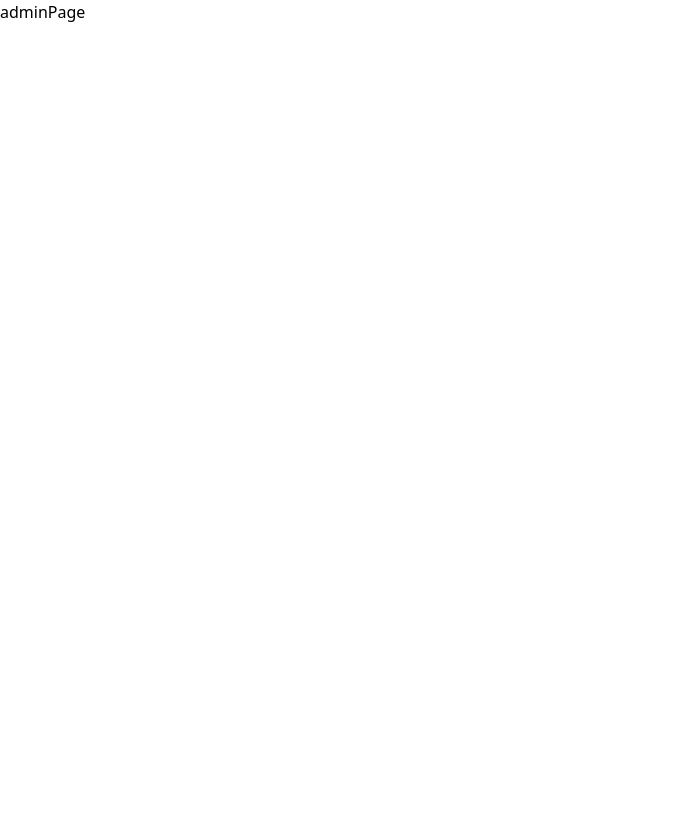
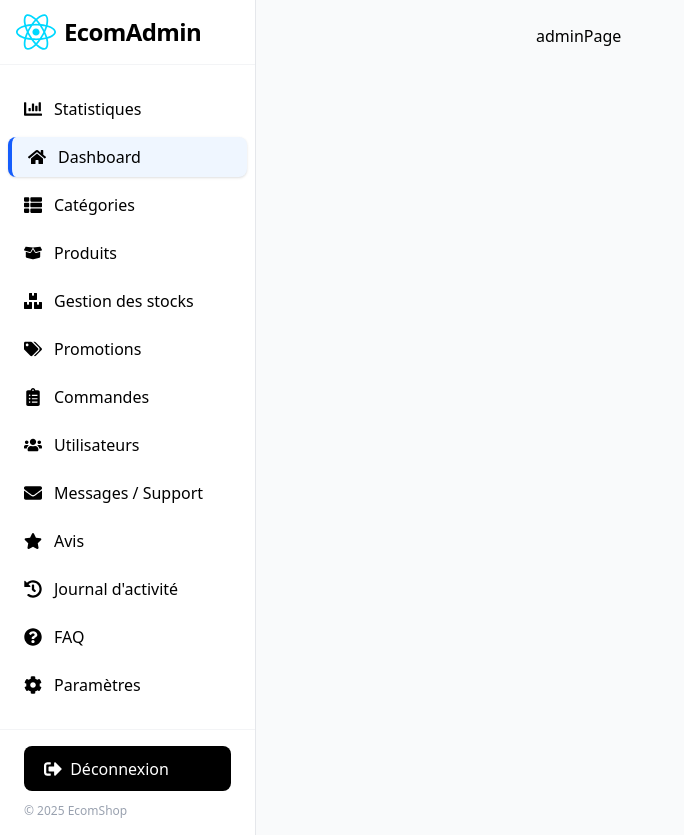
Before and after one commit to Sullivankow/ecom_template_react_php, a React (Vite) app in the folder ecomFront/: page /admin in a window 1280 px wide. Shown: the whole page, without its empty margins (0-684 px from the left). Before the commit the page ends 800 px from the top, so only its background shows below. Built offline with nearby package versions, Linux system fonts and the light colour scheme.

Commit message:
Ajout menu sidebar ok

```diff
--- a/ecomFront/src/pages/admin/adminPage.tsx
+++ b/ecomFront/src/pages/admin/adminPage.tsx
@@ -1,9 +1,17 @@
 
+import AdminSidebar from './components/adminSidebar';
 
-function adminPage() {
+function AdminPage() {
   return (
-    <div id="admin" className="text-black">adminPage</div>
-  )
+    <div className="flex min-h-screen bg-gray-50">
+      <AdminSidebar />
+      <main className="flex-1 p-6 md:ml-64">
+        <div id="admin" className="text-black">
+          adminPage
+        </div>
+      </main>
+    </div>
+  );
 }
 
-export default adminPage
+export default AdminPage;
--- a/ecomFront/src/pages/admin/components/adminSidebar.tsx
+++ b/ecomFront/src/pages/admin/components/adminSidebar.tsx
@@ -1,9 +1,94 @@
 
 
-function adminSidebar() {
+import { Link, useLocation } from "react-router-dom";
+import { useState } from "react";
+import { FaHome, FaBoxOpen, FaTags, FaUsers, FaCog, FaBars, FaStar, FaSignOutAlt, FaClipboardList, FaChartBar, FaThList, FaBoxes, FaEnvelope, FaBook, FaHistory, FaQuestionCircle } from "react-icons/fa";
+import logo from '../../../assets/react.svg';
+
+const sidebarLinks = [
+  { name: "Statistiques", to: "/admin/stats", icon: <FaChartBar /> },
+  { name: "Dashboard", to: "/admin", icon: <FaHome /> },
+  { name: "Catégories", to: "/admin/categories", icon: <FaThList /> },
+  { name: "Produits", to: "/admin/products", icon: <FaBoxOpen /> },
+  { name: "Gestion des stocks", to: "/admin/stocks", icon: <FaBoxes /> },
+  { name: "Promotions", to: "/admin/promos", icon: <FaTags /> },
+  { name: "Commandes", to: "/admin/orders", icon: <FaClipboardList /> },
+  { name: "Utilisateurs", to: "/admin/users", icon: <FaUsers /> },
+  { name: "Messages / Support", to: "/admin/support", icon: <FaEnvelope /> },
+  { name: "Avis", to: "/admin/reviews", icon: <FaStar /> },
+  { name: "Journal d'activité", to: "/admin/logs", icon: <FaHistory /> },
+  { name: "FAQ", to: "/admin/faq", icon: <FaQuestionCircle /> },
+  { name: "Paramètres", to: "/admin/settings", icon: <FaCog /> },
+];
+
+const AdminSidebar = () => {
+  const location = useLocation();
+  const [open, setOpen] = useState(false);
+
   return (
-    <div>adminSidebar</div>
-  )
-}
+    <>
+      {/* Bouton burger mobile */}
+      <button
+        className="md:hidden fixed top-4 left-4 z-50 p-2 rounded-md border border-black bg-white focus:outline-none"
+        style={{ backgroundColor: '#fff' }}
+        onClick={() => setOpen(!open)}
+        aria-label="Ouvrir le menu"
+      >
+        {/* Icône burger blanc, bordure noire, traits noirs (identique header) */}
+        <svg className="w-7 h-7" fill="none" stroke="#000" viewBox="0 0 24 24" xmlns="http://www.w3.org/2000/svg">
+          <path strokeLinecap="round" strokeLinejoin="round" strokeWidth={2} d="M4 6h16M4 12h16M4 18h16" />
+        </svg>
+      </button>
 
-export default adminSidebar
+      {/* Overlay mobile */}
+      <div
+        className={`fixed inset-0 z-40 bg-black/40 transition-opacity duration-300 md:hidden ${open ? 'opacity-100 pointer-events-auto' : 'opacity-0 pointer-events-none'}`}
+        onClick={() => setOpen(false)}
+      />
+
+      {/* Sidebar */}
+      <aside
+        className={`fixed top-0 left-0 h-full w-64 bg-white border-r border-gray-200 shadow-lg z-50 flex flex-col transition-transform duration-300
+        ${open ? 'translate-x-0' : '-translate-x-full'} md:translate-x-0 md:static md:shadow-none`}
+        style={{ minHeight: '100vh' }}
+      >
+        <div className="flex items-center gap-2 px-4 py-3 border-b border-gray-100 min-h-[56px]">
+          <Link to="/admin" aria-label="Accueil admin">
+            <img src={logo} alt="Logo" className="w-8 h-8 md:w-10 md:h-10" />
+          </Link>
+          <span className="font-bold text-xl md:text-2xl tracking-tight text-black">EcomAdmin</span>
+        </div>
+        <nav className="flex-1 py-6 px-2 flex flex-col gap-2">
+          {sidebarLinks.map(link => (
+            <Link
+              key={link.name}
+              to={link.to}
+              className={`flex items-center gap-3 px-4 py-2 rounded-lg font-medium text-base transition
+                ${location.pathname === link.to
+                  ? 'bg-blue-50 text-blue-700 border-l-4 border-blue-600 shadow'
+                  : 'text-gray-700 hover:bg-gray-100 hover:text-black'}
+              `}
+              onClick={() => setOpen(false)}
+            >
+              <span className="text-lg">{link.icon}</span>
+              {link.name}
+            </Link>
+          ))}
+        </nav>
+        <div className="mt-auto px-6 py-4 border-t border-gray-100 flex flex-col gap-3">
+          <button
+            className="flex items-center gap-2 px-4 py-2 rounded-lg text-white hover:bg-red-50 font-medium text-base transition border border-transparent hover:border-red-200"
+            onClick={() => {/* TODO: log out logic */}}
+            title="Déconnexion"
+          >
+            <FaSignOutAlt className="text-lg" />
+            Déconnexion
+          </button>
+          <span className="text-xs text-gray-400">© 2025 EcomShop</span>
+        </div>
+      </aside>
+    </>
+  );
+};
+
+export default AdminSidebar;
```
